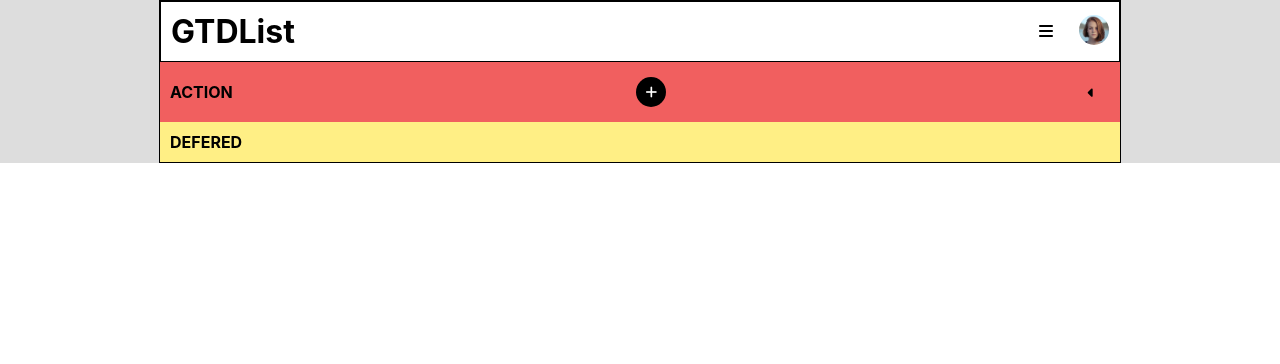
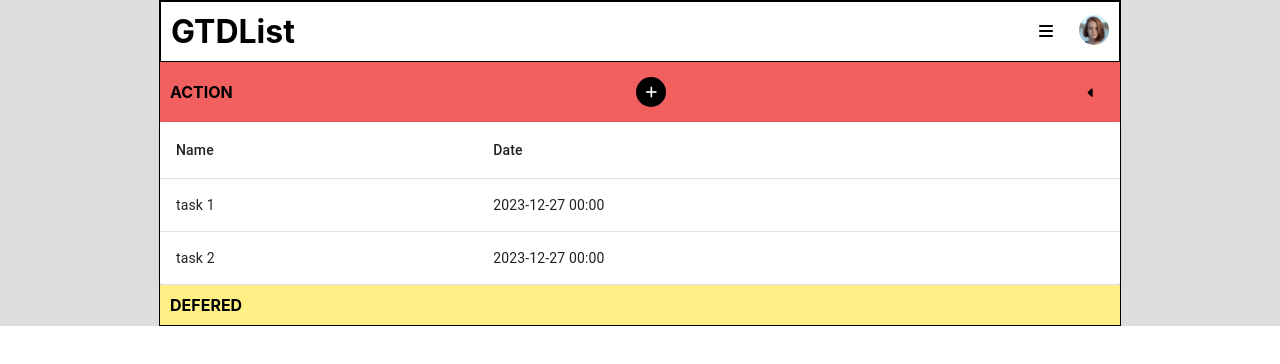
Before and after one commit to heeboy007/GTDList, a React (Create React App) app in the folder gtdlist-web/: page /listview in a window 1280 px wide. Shown: the top 364 px of the page. Built offline with nearby package versions, Linux system fonts and the light colour scheme.

Commit message:
add: sample editable table

```diff
--- a/gtdlist-web/src/pages/listTaskView.js
+++ b/gtdlist-web/src/pages/listTaskView.js
@@ -1,17 +1,44 @@
-import { useState } from "react";
+import React, { useState } from "react";
+import { Table, TableBody, TableCell, TableContainer, TableHead, TableRow, Paper, TextField } from '@mui/material';
+
+import ListTaskHeader from "./listTaskComponents/listTaskHeader";
 
 import './listTaskView.css';
 
-import ListTaskHeader from "./listTaskComponents/listTaskHeader";
+const tempSampleRows = [
+    {id: 1, name: 'task 1', date: "2023-12-27 00:00"},
+    {id: 2, name: 'task 2', date: "2023-12-27 00:00"},
+]
 
 function ListTaskView(props) {
     let tasks = props.tasks;
     console.log(tasks);
 
-    let [categoriesClosed, setCategoriesClosed] = useState({
+    const [categoriesClosed, setCategoriesClosed] = useState({
         action: true,
         defered: true
     });
+
+    const [rows, setRows] = useState(tempSampleRows);
+    const [editRowId, setEditRowId] = useState(null);
+
+    const handleEdit = (row) => {
+        setEditRowId(row.id);
+    };
+
+    const handleChange = (e, id, fieldName) => {
+        const newRows = rows.map((row) => {
+            if(row.id === id) {
+                return { ...row, [fieldName]: e.target.value };
+            }
+            return row;
+        });
+        setRows(newRows);
+    };
+
+    const handleBlur = () => {
+        setEditRowId(null);
+    };
 
     return (
         <div className="listTask">
@@ -29,12 +56,46 @@ function ListTaskView(props) {
                         });
                     }}><i className={"fa-solid fa-caret-down" + (categoriesClosed["action"] ? " closed" : "")}></i></button>
                 </div>
-                <div className="taskColumn">
-
-                </div>
-                <div className="task">
-
-                </div>
+                <TableContainer component={Paper}>
+                    <Table aria-label="simple table">
+                        <TableHead>
+                            <TableCell>Name</TableCell>
+                            <TableCell>Date</TableCell>
+                        </TableHead>
+                        <TableBody>
+                            {rows.map((row) => (
+                                <TableRow key={row.id}>
+                                    <TableCell>
+                                        {editRowId === row.id ? (
+                                            <TextField
+                                                value={row.name}
+                                                onChange={(e) => handleChange(e, row.id, 'name')}
+                                                onBlur={handleBlur}
+                                            />
+                                        ) : (
+                                            <span onClick={() => handleEdit(row)}>
+                                                {row.name}
+                                            </span>
+                                        )}
+                                    </TableCell>
+                                    <TableCell>
+                                        {editRowId === row.id ? (
+                                            <TextField
+                                                value={row.date}
+                                                onChange={(e) => handleChange(e, row.id, 'date')}
+                                                onBlur={handleBlur}
+                                            />
+                                        ) : (
+                                            <span onClick={() => handleEdit(row)}>
+                                                {row.date}
+                                            </span>
+                                        )}
+                                    </TableCell>
+                                </TableRow>
+                            ))}
+                        </TableBody>
+                    </Table>
+                </TableContainer>
             </section>
             <section className="defered">
                 <div className="category">
```
